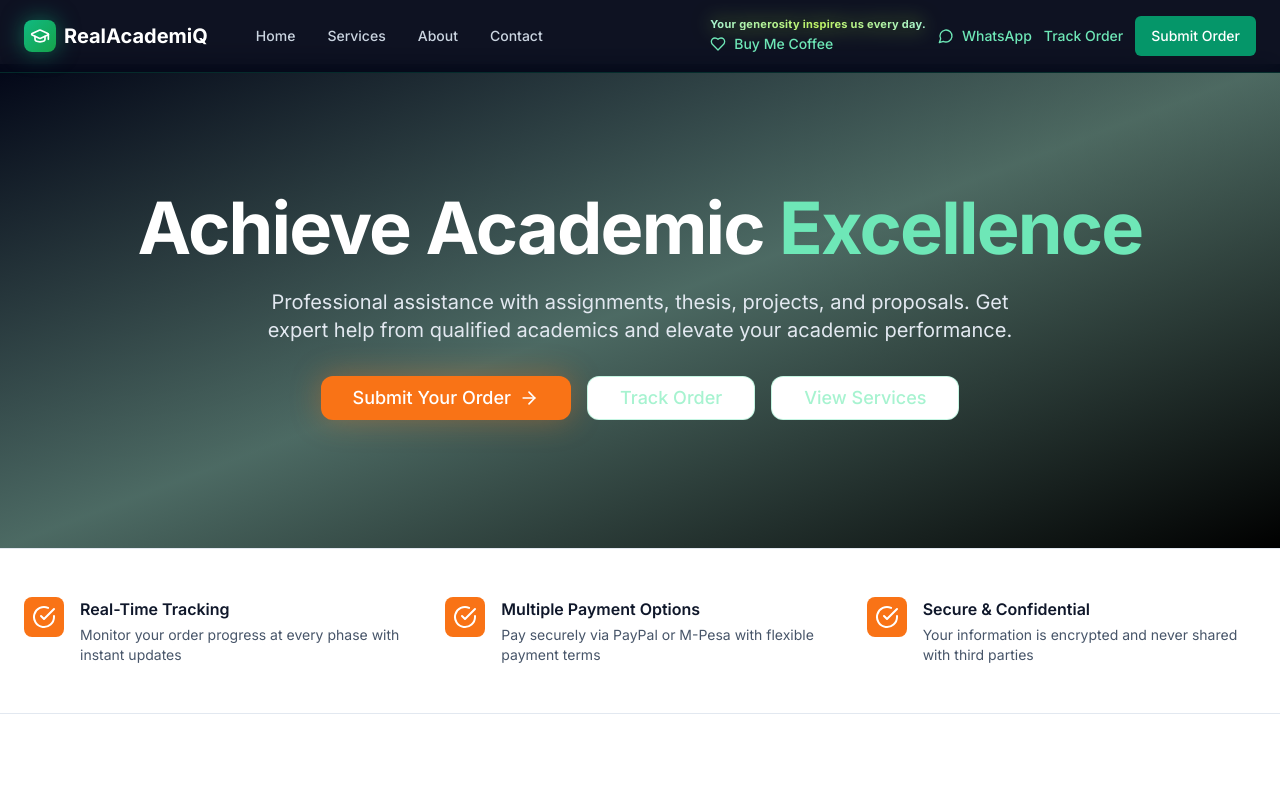
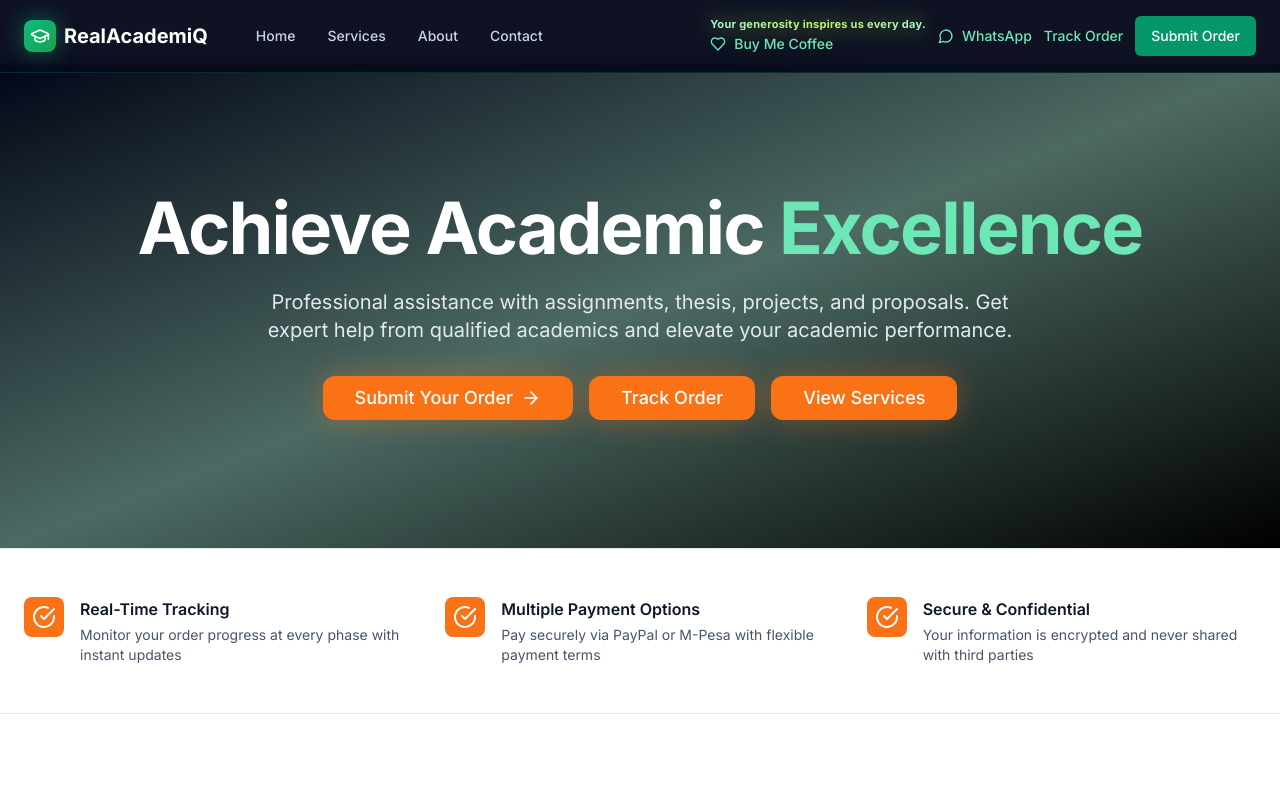
Before and after one commit to WolfriderReal/RealAcademiQ-, a Next.js app: page / in a window 1280 px wide. Shown: the top 797 px of the page. Built offline with nearby package versions, Linux system fonts and the light colour scheme.

Commit message:
Improve hero CTA button clarity and consistency

```diff
--- a/src/app/page.tsx
+++ b/src/app/page.tsx
@@ -33,12 +33,12 @@ export default function Home() {
                 </Button>
               </Link>
               <Link href="/track-order">
-                <Button size="lg" variant="outline" className="px-8 py-4 text-lg rounded-xl border-emerald-300/40 text-emerald-200 hover:bg-emerald-500/10">
+                <Button size="lg" className="bg-orange-500 hover:bg-orange-600 text-white px-8 py-4 text-lg rounded-xl shadow-[0_0_30px_rgba(249,115,22,0.35)]">
                   Track Order
                 </Button>
               </Link>
               <Link href="/services">
-                <Button size="lg" variant="outline" className="px-8 py-4 text-lg rounded-xl border-emerald-300/40 text-emerald-200 hover:bg-emerald-500/10">
+                <Button size="lg" className="bg-orange-500 hover:bg-orange-600 text-white px-8 py-4 text-lg rounded-xl shadow-[0_0_30px_rgba(249,115,22,0.35)]">
                   View Services
                 </Button>
               </Link>
```
